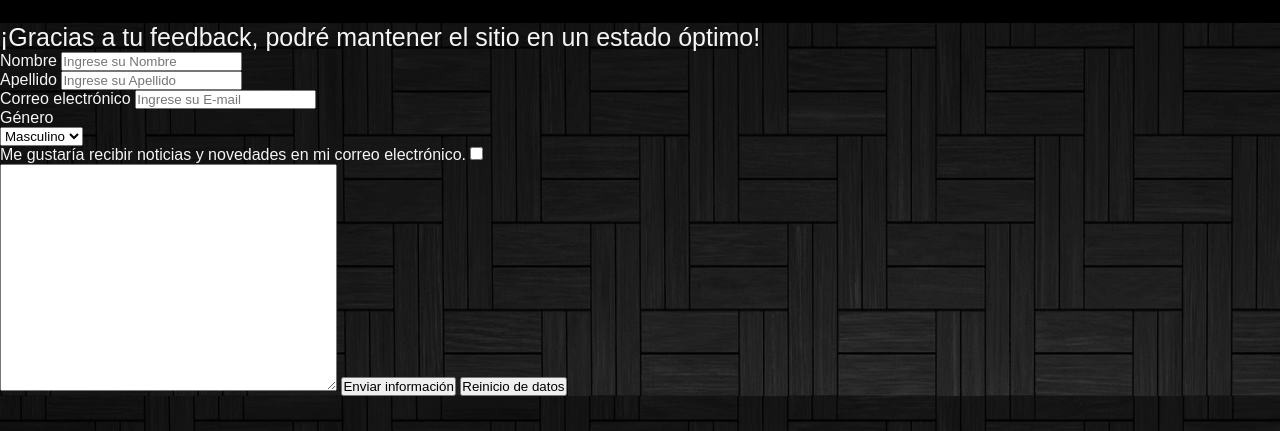
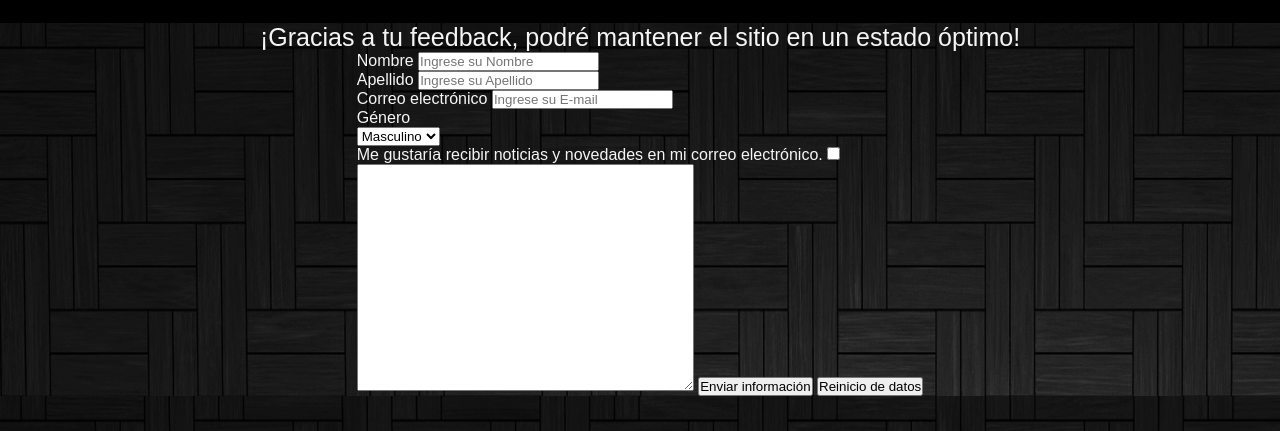
Before and after one commit to Escu18/Proyecto_final_desarrolloweb_Escudero_Santiago, a website: page html/contacto.html in a window 1280 px wide. Shown: the part 207-638 px from the top of the page. Drawn offline with Linux system fonts and the light colour scheme.

Commit message:
retoques finales en contacto

```diff
--- a/html/contacto.html
+++ b/html/contacto.html
@@ -39,9 +39,10 @@
             </li>
         </ul>
     </nav>
-    <main class>
+    <main>
         <p1>¡Gracias a tu feedback, podré mantener el sitio en un estado óptimo!</p1>
 
+    <div id="contacto">
         <form action="">
             <label for="nombre_usuario">Nombre</label>
             <input type="text" placeholder="Ingrese su Nombre" id="nombre_usuario">
@@ -67,7 +68,7 @@
             <input type="submit" value="Enviar información">
             <input type="reset" value="Reinicio de datos">
         </form action="">
-
+    </div>
 
 
 
--- a/scss/estilo.scss
+++ b/scss/estilo.scss
@@ -667,13 +667,22 @@ footer{
     }
 }
 
-
+#contacto{
+    display: flex;
+    flex-direction: column;
+    flex-wrap: nowrap;
+    justify-content: center;
+    align-items: center;
+}
 p{
     color: white;
     text-align: center
 
 }
 p1{
+    display: flex;
+    align-items: center;
+    justify-content: center;
     color:whitesmoke;
     font-size: 25px;
     font-family: 'Oswald', sans-serif;
```
Also changed, not shown: css/estilo.css.
